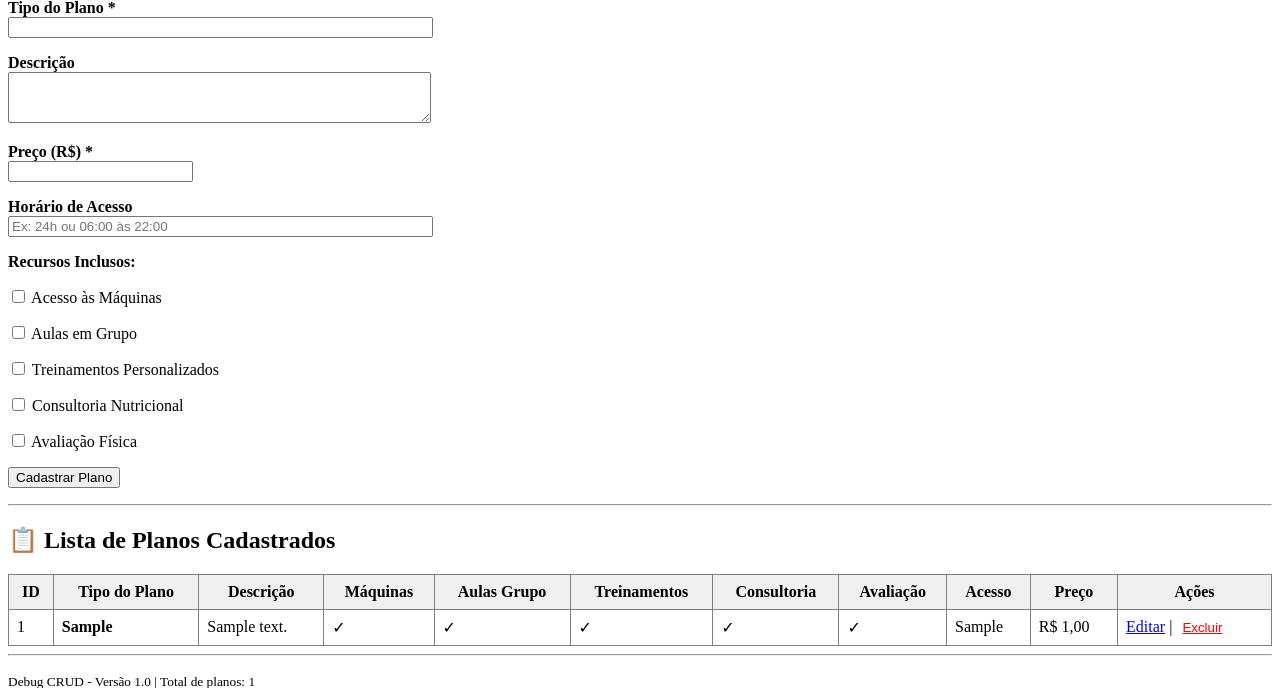
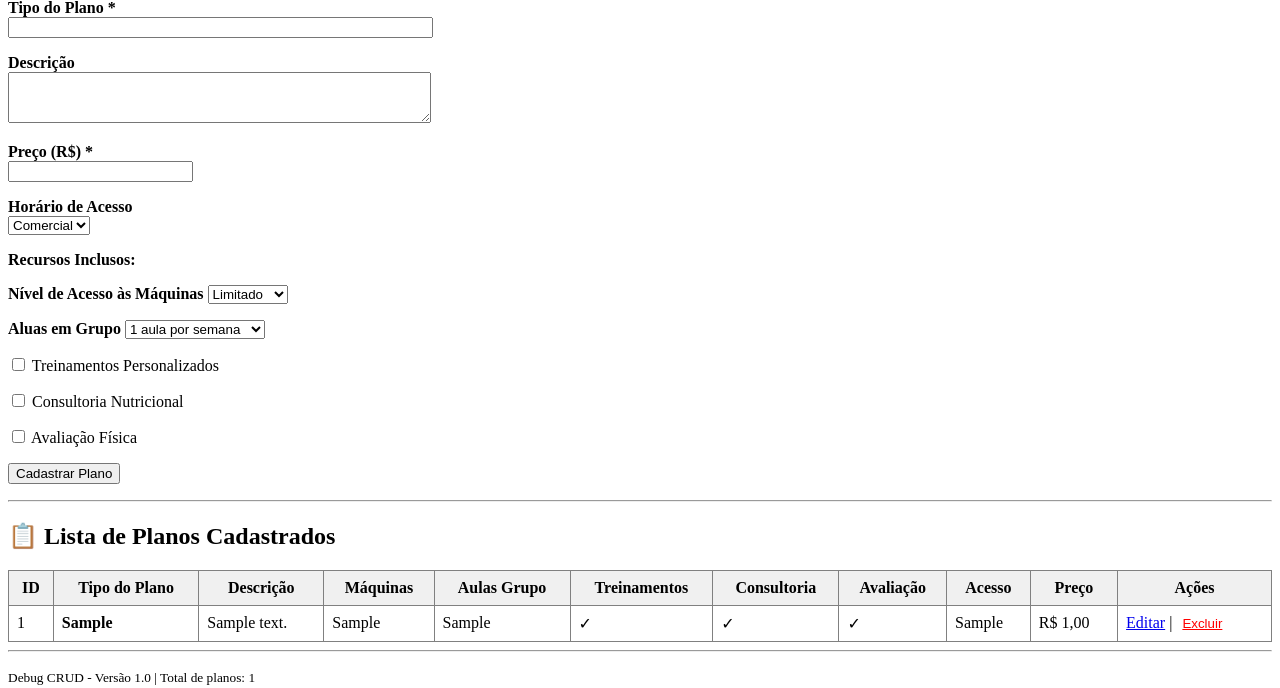
Before and after one commit to Kayque48/TechFit, a PHP site: page /public/PlanoCRUD.php in a window 1280 px wide. Shown: the part 187-875 px from the top of the page. Run offline with PHP 8.4, Linux system fonts and the light colour scheme; tables that the repository leaves empty hold one stand-in row (values such as "Sample post").

Commit message:
chore: mudando termos para preenchimendo dos campos no cadastro de um novo plano

```diff
--- a/public/PlanoCRUD.php
+++ b/public/PlanoCRUD.php
@@ -104,26 +104,36 @@ if (isset($_GET['editar'])) {
 
         <p>
             <label for="acesso"><strong>Horário de Acesso</strong></label><br>
-            <input type="text" name="acesso" id="acesso" size="50"
-                   value="<?php echo $planoEditar ? htmlspecialchars($planoEditar->getAcesso()) : ''; ?>"
-                   placeholder="Ex: 24h ou 06:00 às 22:00">
+            <select name="acesso" id="acesso">
+                <option value="Comercial"  <?php echo ($planoEditar && $planoEditar->getAcesso() == "Comercial") ? "selected" : ""; ?>>Comercial</option>
+
+                <option value="Estendido"  <?php echo ($planoEditar && $planoEditar->getAcesso() == "Estendido") ? "selected" : ""; ?>>Estendido</option>
+
+                <option value="24h"        <?php echo ($planoEditar && $planoEditar->getAcesso() == "24h") ? "selected" : ""; ?>>24h</option>
+            </select>
         </p>
 
         <p><strong>Recursos Inclusos:</strong></p>
         <p>
-            <label>
-                <input type="checkbox" name="maquinas" value="1"
-                       <?php echo ($planoEditar && $planoEditar->getMaquinas()) ? 'checked' : ''; ?>>
-                Acesso às Máquinas
-            </label>
+            <label for="maquina" id="maquina"><strong>Nível de Acesso às Máquinas</strong></label>
+            <select name="maquina" id=""maquina>
+                <option value="Limitado"    <?php echo ($planoEditar && $planoEditar->getMaquinas() == "Limitado") ? "selected" : ""; ?>>Limitado</option>
+
+                <option value="Total"  <?php echo ($planoEditar && $planoEditar->getMaquinas() == "Total") ? "selected" : ""; ?>>Total</option>
+
+                <option value="Total 24/7"  <?php echo ($planoEditar && $planoEditar->getMaquinas() == "Total 24/7") ? "selected" : ""; ?>>Total 24/7</option>
+            </select>
         </p>
 
         <p>
-            <label>
-                <input type="checkbox" name="aulasGrupo" value="1"
-                       <?php echo ($planoEditar && $planoEditar->getAulas_grupo()) ? 'checked' : ''; ?>>
-                Aulas em Grupo
-            </label>
+            <label><strong>Aluas em Grupo</strong></label>
+            <select name="aulasGrupo" id="aulasGrupo">
+                <option value="1 aula por semana"    <?php echo ($planoEditar && $planoEditar->getAulasGrupo() == "1 aula por semana") ? "selected" : ""; ?>>1 aula por semana</option>
+
+                <option value="3 aulas por semana"  <?php echo ($planoEditar && $planoEditar->getAulasGrupo() == "3 aulas por semana") ? "selected" : ""; ?>>3 aulas por semana</option>
+
+                <option value="Ilimitado"  <?php echo ($planoEditar && $planoEditar->getAulasGrupo() == "Ilimitado") ? "selected" : ""; ?>>Ilimitado</option>
+            </select>
         </p>
 
         <p>
@@ -188,8 +198,8 @@ if (isset($_GET['editar'])) {
                         echo "<td>" . htmlspecialchars($plano->getId()) . "</td>";
                         echo "<td><strong>" . htmlspecialchars($plano->getTipoPlano()) . "</strong></td>";
                         echo "<td>" . htmlspecialchars($plano->getDescricao()) . "</td>";
-                        echo "<td>" . ($plano->getMaquinas() ? '✓' : '✗') . "</td>";
-                        echo "<td>" . ($plano->getAulasGrupo() ? '✓' : '✗') . "</td>";
+                        echo "<td>" . ($plano->getMaquinas()) . "</td>";
+                        echo "<td>" . ($plano->getAulasGrupo()) . "</td>";
                         echo "<td>" . ($plano->getTreinamentos() ? '✓' : '✗') . "</td>";
                         echo "<td>" . ($plano->getConsultoria() ? '✓' : '✗') . "</td>";
                         echo "<td>" . ($plano->getAvaliacao() ? '✓' : '✗') . "</td>";
```
